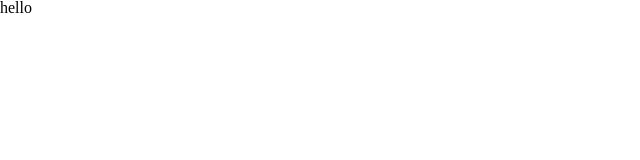
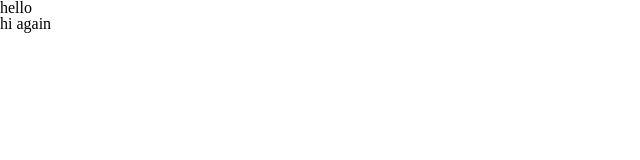
Before and after one commit to mindiashviligv/task1, a plain HTML site: page index.html in a window 1280 px wide. Shown: the full height of the page, 0-640 px from the left. Drawn offline with Linux system fonts and the light colour scheme.

Commit message:
p tag
added p tag

```diff
--- a/index.html
+++ b/index.html
@@ -9,6 +9,7 @@
 </head>
 <body>
 	<h1>hello</h1>
+	<p>hi again</p>
 
 </body>
 </html>
```
